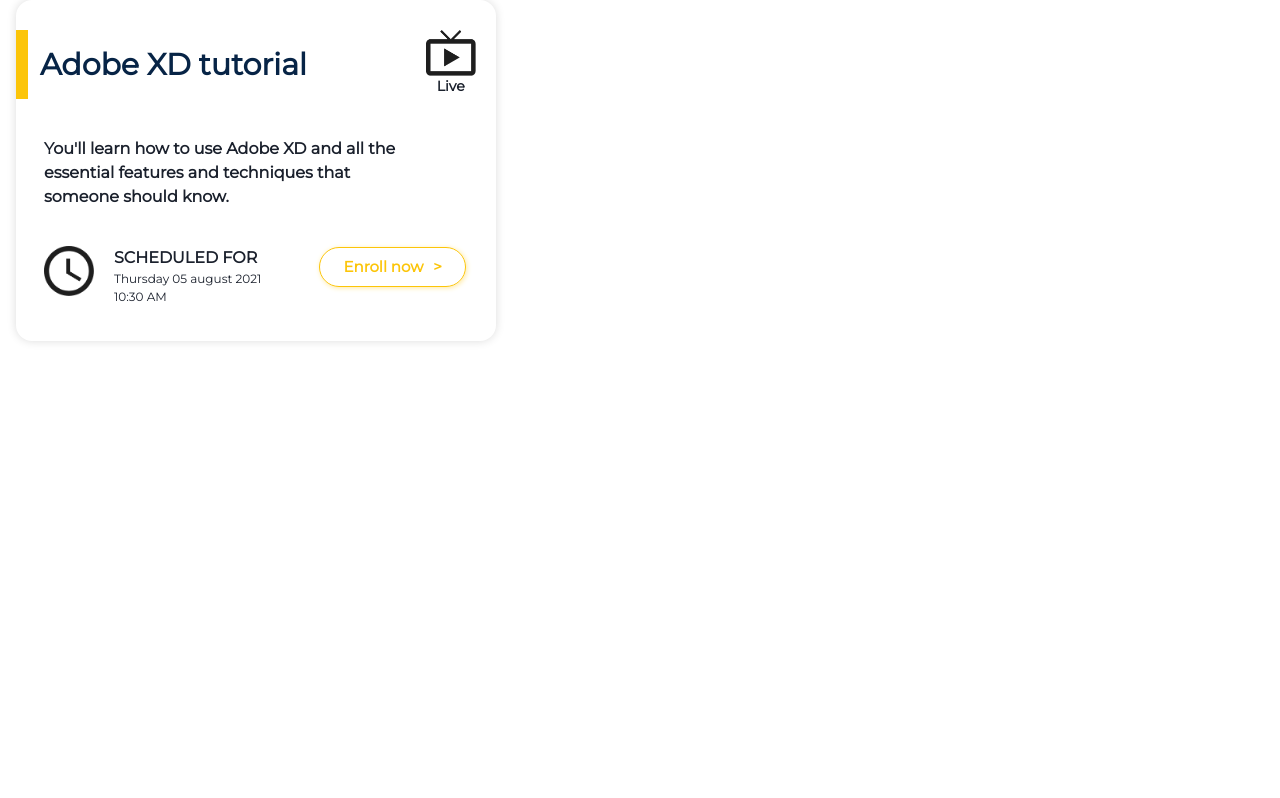
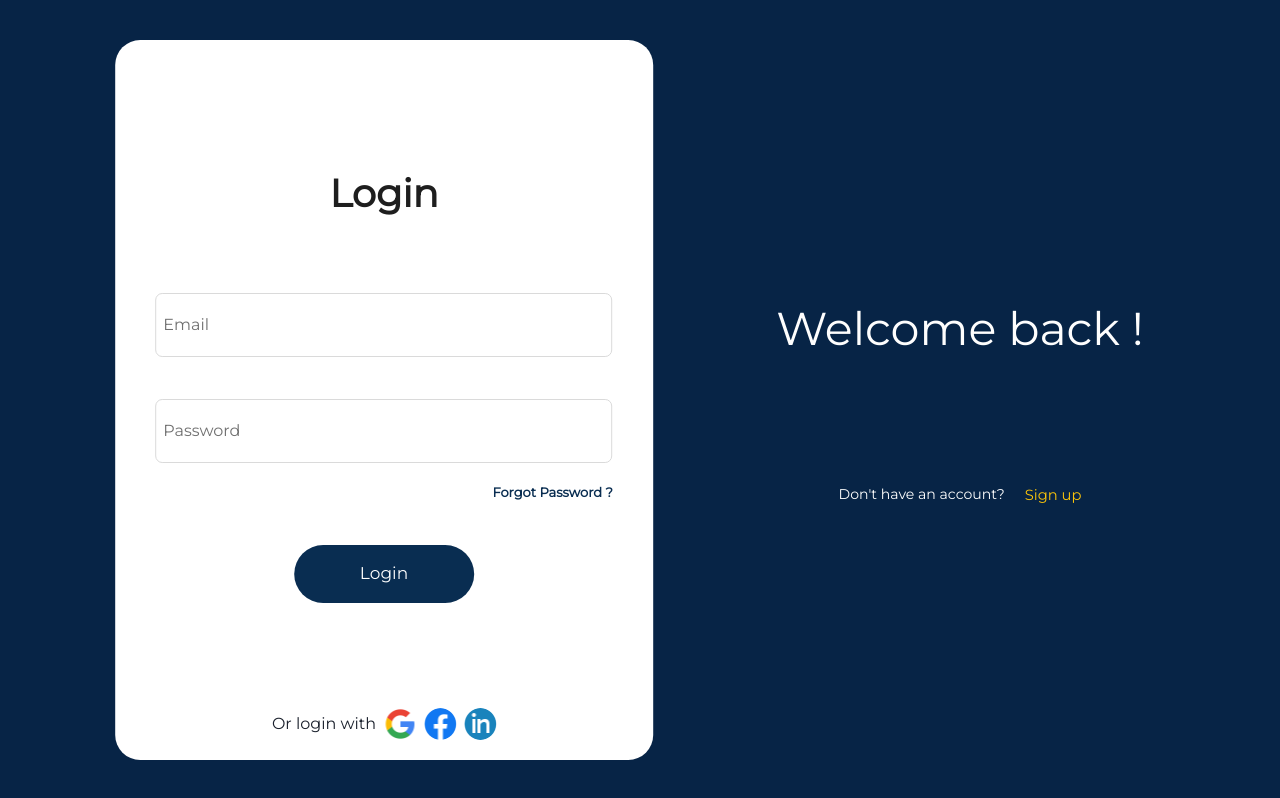
Before and after one commit to wael-zegneni/you-x-design, a React (Create React App) app in the folder frontend/: page / in a window 1280 px wide. Built offline with nearby package versions, Linux system fonts and the light colour scheme.

Commit message:
login in front

```diff
--- a/frontend/src/App.js
+++ b/frontend/src/App.js
@@ -1,16 +1,16 @@
 import Workshop from './Components/workshop/Workshop';
 import {Container, Flex, HStack, SimpleGrid} from '@chakra-ui/react';
+import Login from './Components/Login/Login';
 function App() {
   return (
     <div className="App">
-      <Container maxW="8xl">
+      {/* <Container maxW="8xl">
         <SimpleGrid columns={{md: 2, lg: 3}} spacing="40px">
           <Workshop/>
         </SimpleGrid>
 
-      </Container>
-
-
+      </Container> */}
+      <Login />
     </div>
   );
 }
--- a/frontend/src/Components/Login/Login.js
+++ b/frontend/src/Components/Login/Login.js
@@ -4,7 +4,8 @@
 import googleLogo from '../../Assets/Images/google.png'
 import facebookLogo from '../../Assets/Images/facebook.png'
 import linkedLogo from '../../Assets/Images/linkedIn.png'
-import { Avatar, Flex, Heading, Text } from "@chakra-ui/react"
+import { Avatar, Flex, Heading, Text, useToast } from "@chakra-ui/react"
+import axios from "axios"
 
 const FormFooter = () => (
     <Flex position="absolute" bottom="20px" w="100%" wrap="wrap" left="50%" transform="translate(-50%, 0%)" align="center" justify="center">
@@ -18,9 +19,31 @@
 )
 
 const Login = () => {
+    const [credentials, setCredentials] = useState({
+        email: "",
+        password: ""
+    })
+    const [position, setPosition] = useState(true)
+    const toast = useToast()
 
-    const [position, setPosition] = useState(true)
-    const axios = require('axios').default;
+    const handleChange = e => {
+        setCredentials({...credentials, [e.target.name]: e.target.value})
+    }
+
+    const handleSubmit = async e => {
+        e.preventDefault();
+        try {
+            const res = await axios.post("/api/v1/auth/login", credentials)
+            console.log(res.data)
+        } catch (error) {
+            toast({
+                title: error.response.data.message,
+                status: "error",
+                duration: 9000,
+                isClosable: true,
+              })
+        }
+    }
 
     return (
         <div className="container">
@@ -45,15 +68,15 @@
             <div className={position ? "box-left" : "box-right"}>
                 {
                     position ?
-                        <form className="login-form">
+                        <form className="login-form" onSubmit={handleSubmit}>
                             <h1>Login</h1>
                             <div className="inputs">
                                 <div className="input-trans">
-                                    <input className="input" type="email" autoComplete="off" placeholder=" "></input>
+                                    <input className="input" type="email" autoComplete="off" placeholder=" " onChange={handleChange} name="email"></input>
                                     <label className="label">Email</label>
                                 </div>
                                 <div className="input-trans">
-                                    <input className="input" type="password" autoComplete="off" placeholder=" "></input>
+                                    <input className="input" type="password" autoComplete="off" placeholder=" " onChange={handleChange} name="password"></input>
                                     <label className="label">Password</label>
                                 </div>
                             </div>
@@ -61,7 +84,7 @@
                             <a href="">Forgot Password ?</a>
                             <br />
                             <div className="button">
-                                <button>Login</button>
+                                <button type="submit">Login</button>
                             </div>
                             <FormFooter />
                         </form>
```
Also changed, not shown: 2 other files (tests, documents, lock files or other folders).
